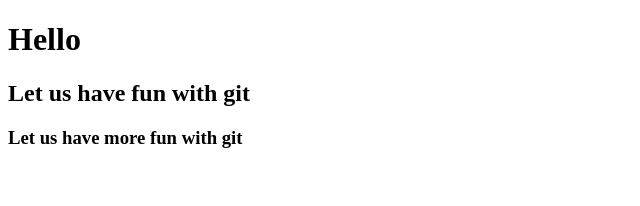
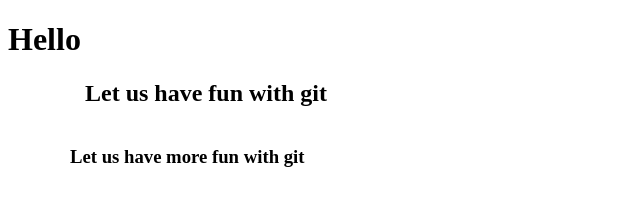
Before and after one commit to 07ATUL/git-test, a website: page index.html in a window 1280 px wide. Shown: the whole page, without its empty margins (0-640 px from the left). Drawn offline with nearby package versions, Linux system fonts and the light colour scheme.

Commit message:
Editing Html

```diff
--- a/index.html
+++ b/index.html
@@ -1,15 +1,27 @@
 <!DOCTYPE html>
 <head>
     <meta charset="utf-8">
-
+    <meta name="viewport" content="width=device-width,initial-scale=1,shrink-to-fit=no">
     <title>Let's Have Fun</title>
     <link rel="stylesheet" href="node_modules/bootstrap/dist/css/bootstrap-grid.min.css">
 
 </head>
 <body>
 <h1>Hello </h1>
-<h2>Let us have fun with git</h2>
-<h3>Let us have more fun with git</h3>
+<div class ="container">
+
+    <h2>Let us have fun with git</h2>
+    <div class ="row">
+        <h3>Let us have more fun with git</h3>
+    </div>
+
+</div>
+
+
+
+
+
+
 
 <script src="node_modules/jquery/dist/jquery.min.js">
 </script>
```
